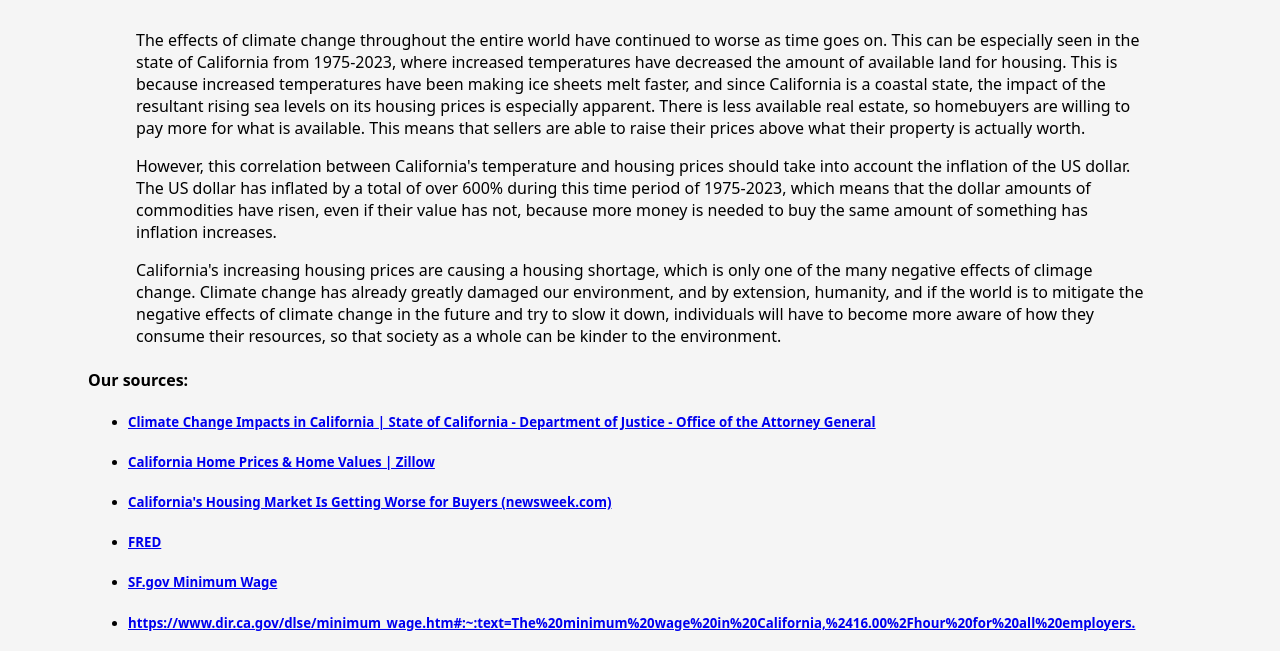
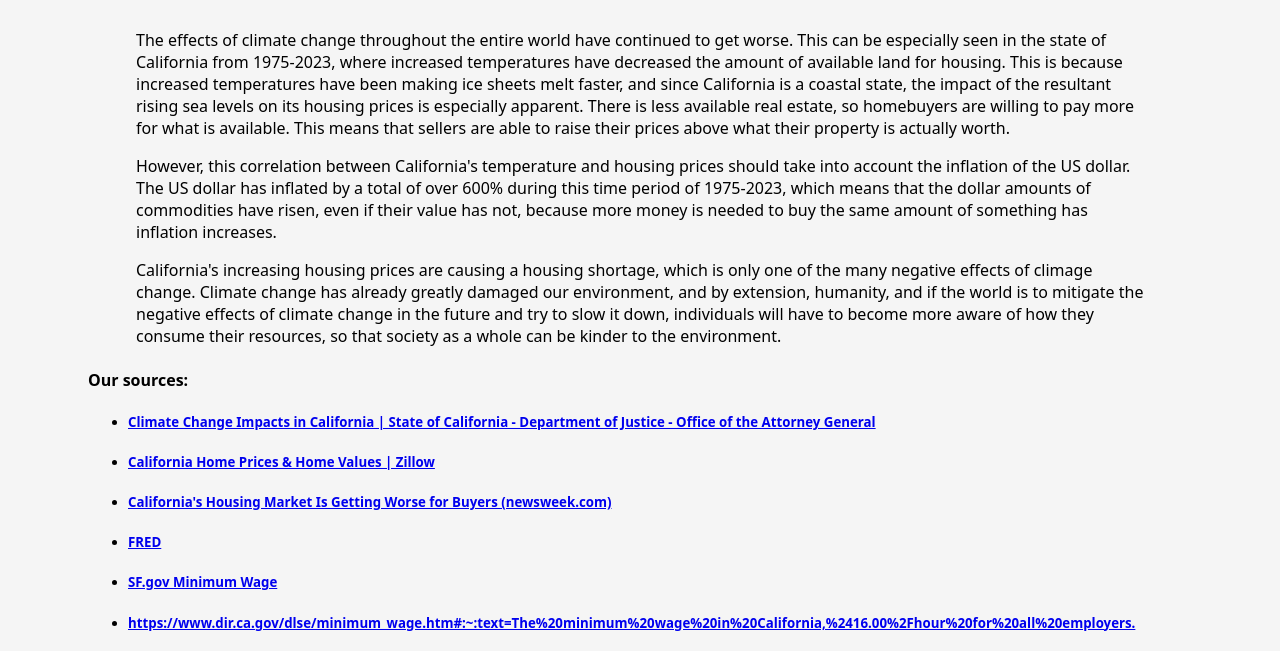
Before and after one commit to rachelhuang05/data100_finalproject, a plain HTML site: page summary.html in a window 1280 px wide. Shown: the part 134-785 px from the top of the page. Drawn offline with Linux system fonts and the light colour scheme.

Commit message:
Update summary.html

```diff
--- a/summary.html
+++ b/summary.html
@@ -24,7 +24,7 @@
         <main>
             <section>
                 <p>The effects of climate change throughout the entire world
-                have continued to worse as time goes on. This can be especially seen in the state of
+                have continued to get worse. This can be especially seen in the state of
                 California from 1975-2023, where increased temperatures have decreased the amount of available land for
                 housing. This is because increased temperatures have been making ice sheets melt faster, and since
                 California is a coastal state, the impact of the resultant rising sea levels on its housing prices
```
